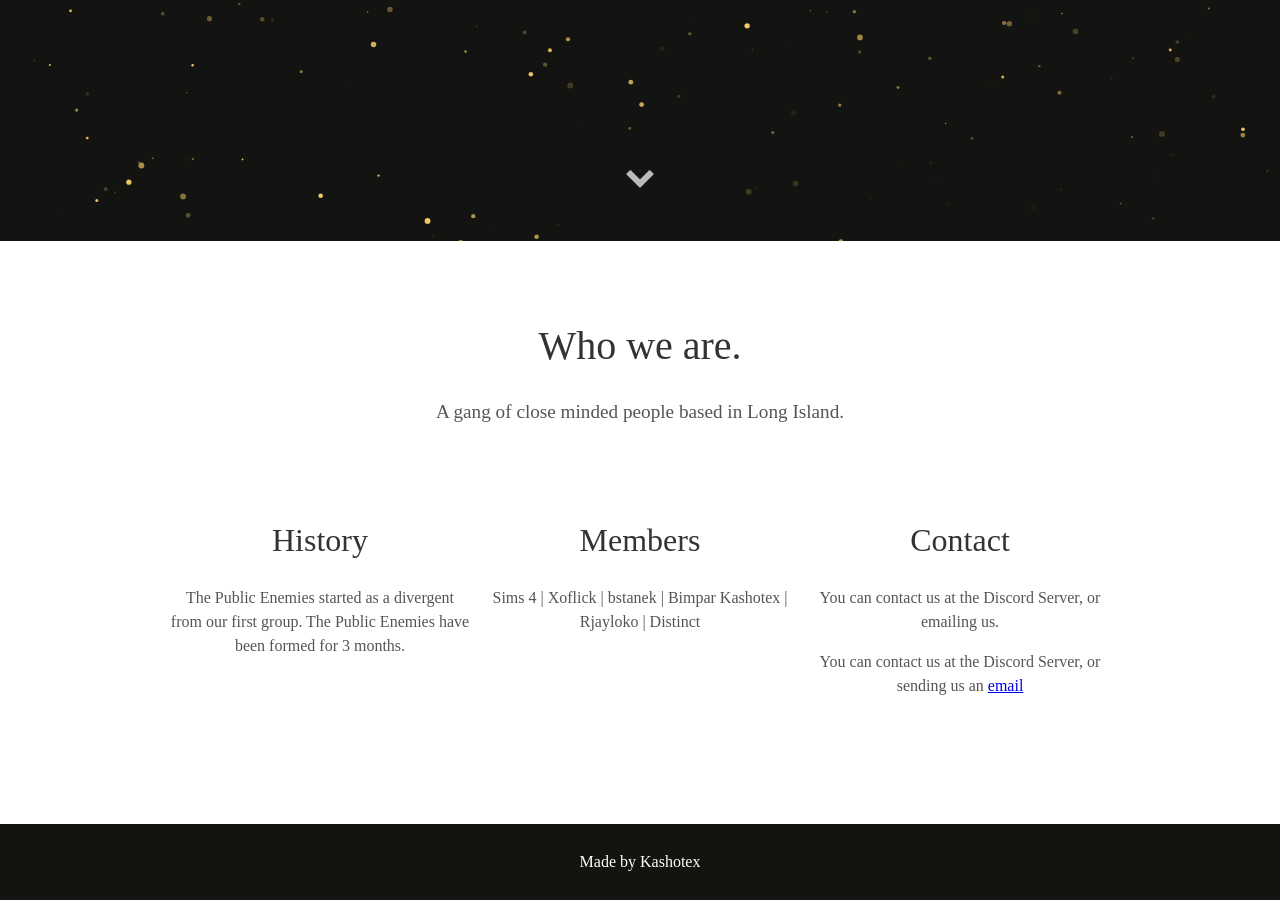
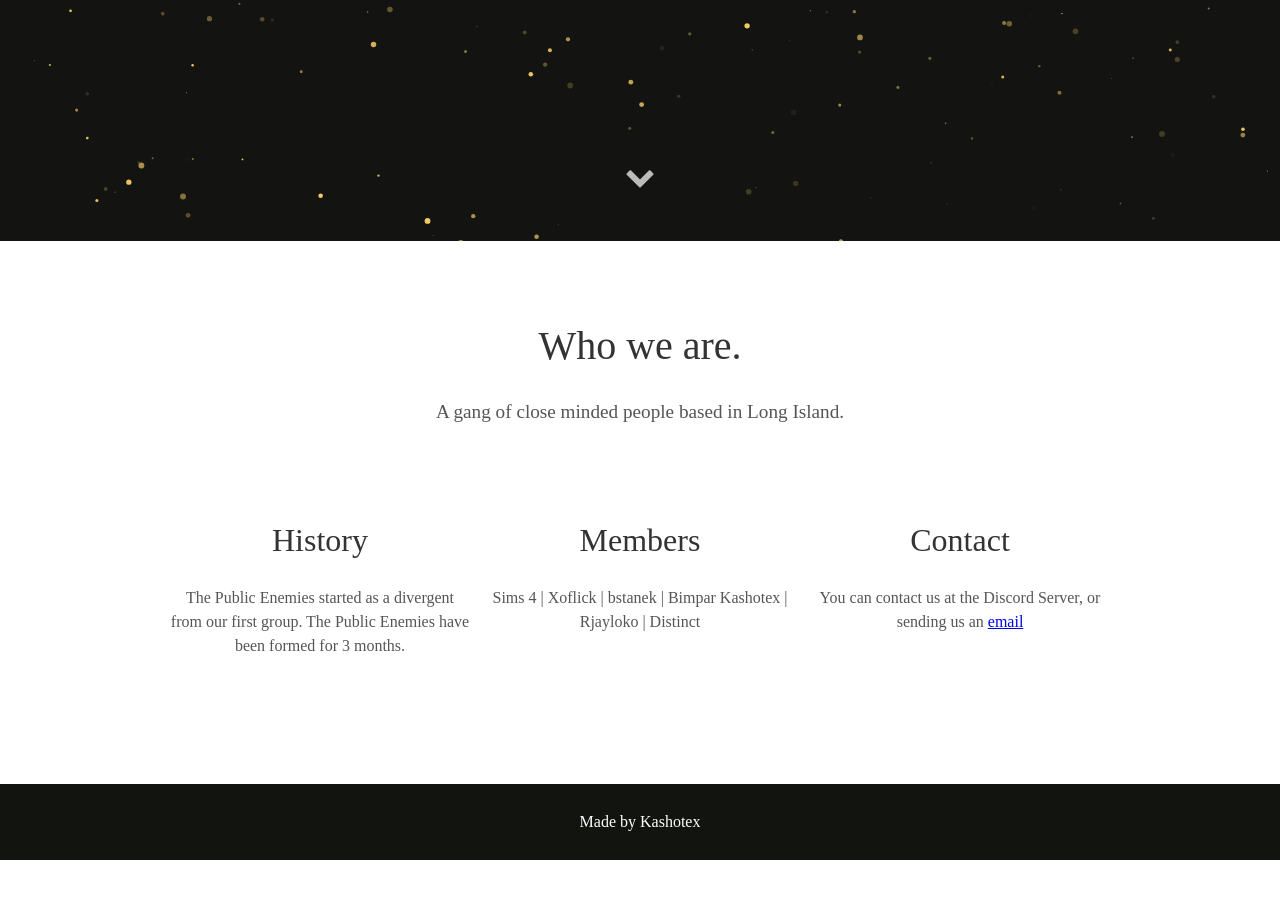
Before and after one commit to Kashotex/kashotex-beta, a Jekyll site: the page built from index.html, in a window 1280 px wide and 900 px high, scrolled down 659 px. Built offline with Jekyll 4.4.1, drawn with Linux system fonts in a browser that asks for light colours; some web fonts are replaced; after the commit the page ends 1519 px from its top, so only the background shows below that.

Commit message:
Update about.html

```diff
--- a/_includes/about.html
+++ b/_includes/about.html
@@ -13,7 +13,6 @@
   </div>
   <div class="tech">
     <h2>Contact</h2>
-    <p>You can contact us at the Discord Server, or <href="mailto:mauriurraco@gmail.com">emailing us.</p>
-    <p>You can contact us at the Discord Server, or sending us an <a href="mailto:mauriurraco@gmail.com">email</a></p>
+    <p>You can contact us at the Discord Server, or sending us an <a href="mailto:thepublicenemiesv1@gmail.com">email</a></p>
   </div>
 </div>
```
